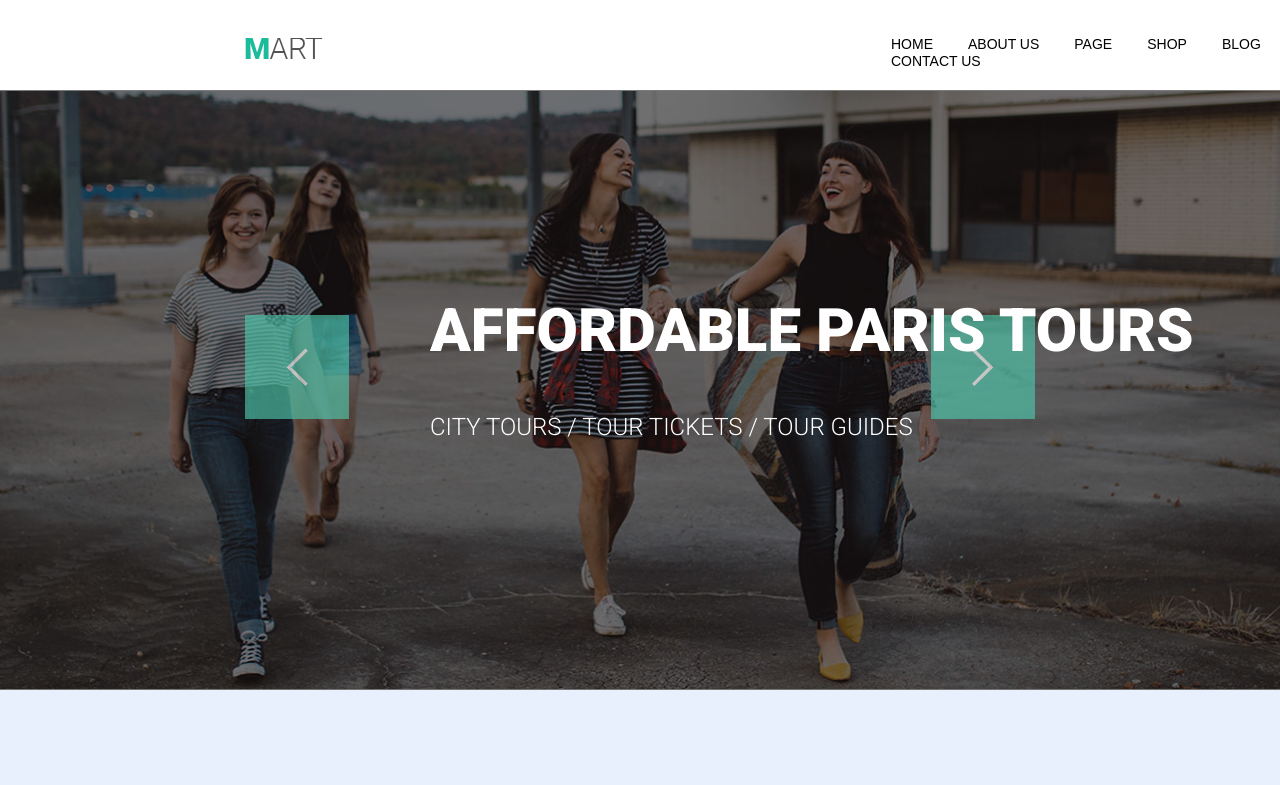
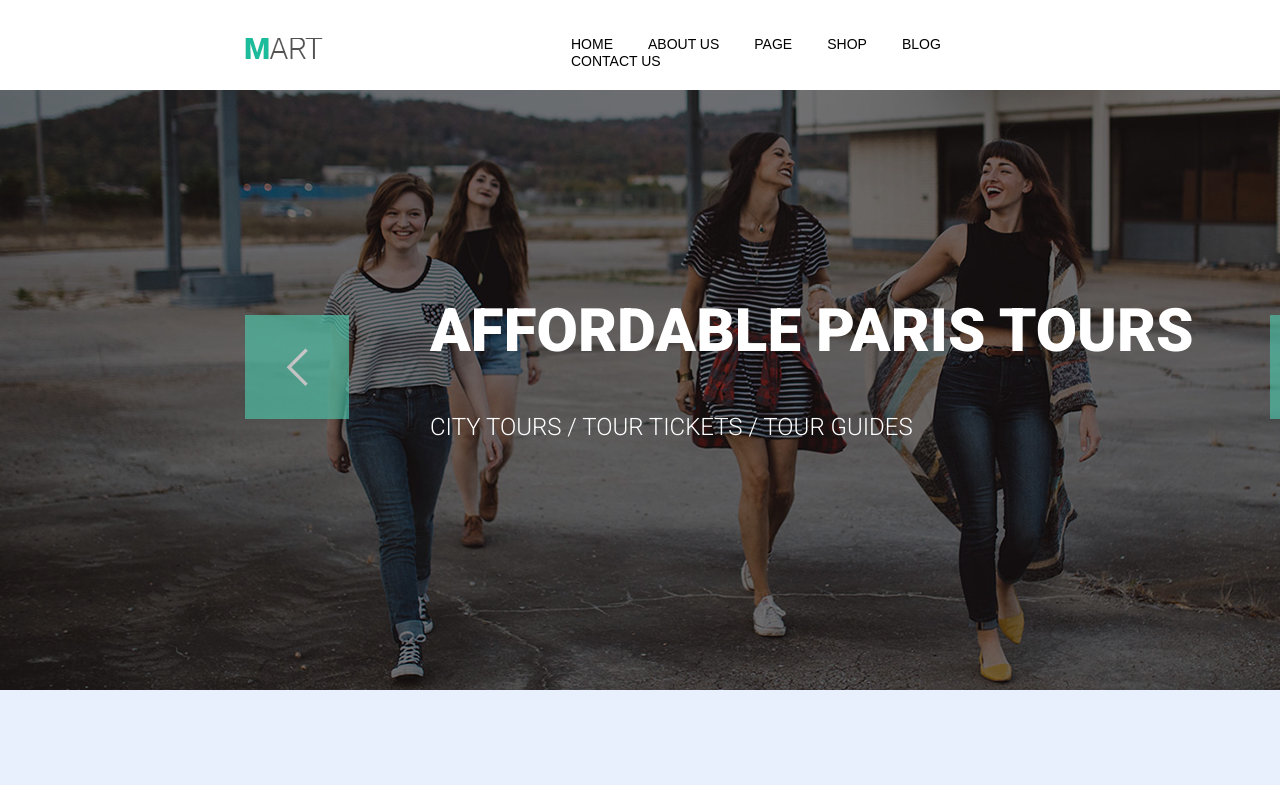
Before and after one commit to Koallla/Goit-fe-course, a plain HTML site: page html-css/Module-05/index.html in a window 1280 px wide. Shown: the top 785 px of the page. Drawn offline with Linux system fonts and the light colour scheme; a web font is replaced by a local one.

Commit message:
Icon/photo

```diff
--- a/html-css/Module-05/css/style.css
+++ b/html-css/Module-05/css/style.css
@@ -15,13 +15,14 @@ ul {
 }
 
 .container {
-  width: 1600px;
+  position: relative;
+  max-width: 100%;
   margin: 0 auto;
   /* background-color: #e9f0fd; */
 }
 
 .page-header {
-  width: 1600px;
+  max-width: 100%;
   height: 90px;
 }
 
@@ -73,10 +74,13 @@ ul {
 
 .slider {
   position: absolute;
+  text-align: center;
   width: 100%;
   height: 600px;
   top: 90px;
-  left: 0;
+  margin-left: auto;
+  margin-right: auto;
+
 }
 
 .slider-box {
@@ -86,12 +90,16 @@ ul {
   z-index: 1;
   background-color: rgb(0, 0, 2);
   opacity: 0.522;
+
 }
+
 
 .slide-image {
   height: 600px;
-  width: 100%;
+  /* width: 100%; */
+  min-width: 100%;
   object-fit: cover;
+
 }
 
 .slider-ctrl {
@@ -114,7 +122,7 @@ ul {
 }
 
 .slider-ctrl-next {
-  right: 245px;
+  left: 1270px;
   top: 225px;
   background-image: url(../img/Slider/CNTR-R.png);
   background-repeat: no-repeat;
```
Also changed, not shown: html-css/Module-05/index.html (+1 -0 lines), html-css/Module-06/img/1.png (added), html-css/Module-06/img/2.png (added), html-css/Module-06/img/3.png (added), html-css/Module-06/img/Logo.png (added), html-css/Module-06/img/icon/ALARM.png (added), html-css/Module-06/img/icon/BOOK 2.png (added), html-css/Module-06/img/icon/COMPUTER _ OK.png (added), html-css/Module-06/img/icon/HOME.png (added), html-css/Module-06/img/icon/IMAGE.png (added), html-css/Module-06/img/icon/LINE GRAPH.png (added), html-css/Module-06/img/social-icon/facebook.png (added), html-css/Module-06/img/social-icon/instagram.png (added), html-css/Module-06/img/social-icon/pinterest.png (added), 1 more files.
